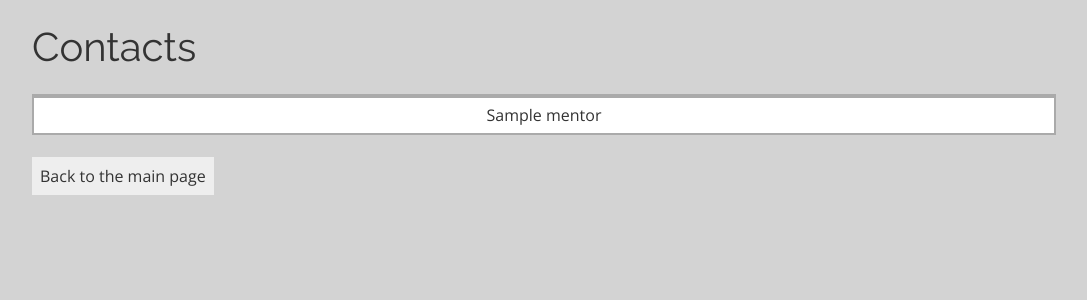
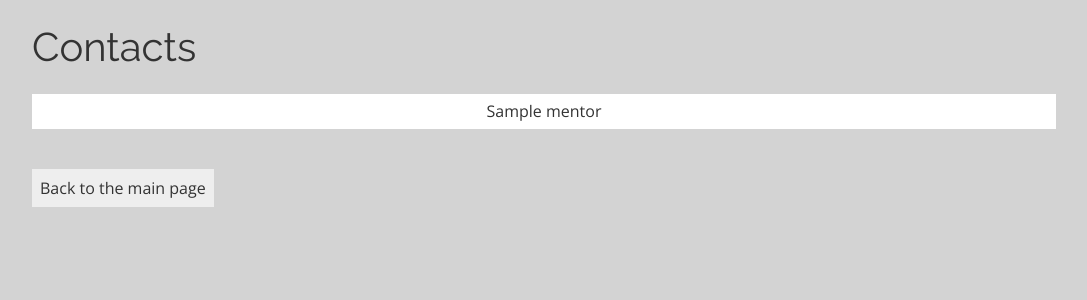
Before and after one commit to gergelyNemeth/application-process-basic-sql, a Flask app: page /contacts in a window 1280 px wide. Shown: the part 75-375 px from the top of the page, without its empty margins (96-1183 px from the left). Run offline with Flask 2, Linux system fonts and the light colour scheme; a database or web service that is not in the repository returns one stand-in record (values such as "Sample title"); some libraries are stand-ins or nearby versions.

Commit message:
Fix the html code of the result table and change its style in css

```diff
--- a/static/style.css
+++ b/static/style.css
@@ -84,28 +84,43 @@ a:hover {
 
 table {
     background-color: #aaa;
-    margin: 1em 0 2em;
+    margin: 1em 0 3em;
     width: 100%;
+    border-collapse: collapse;
 }
 
 thead {
-    background-color: #d3d3d3;
+    background-color: #aaa;
 }
 
 th {
-    color: #333;
+    color: #fff;
     font-weight: normal;
 }
 
 td,
 th {
+    border: 2px solid #d3d3d3;
+    border-top: none;
     padding: 0.5em;
     text-align: center;
+
+}
+
+th:first-child,
+td:first-child{
+    border-left: none;
+}
+
+th:last-child,
+td:last-child {
+    border-right: none;
 }
 
 td {
     background-color: #fff;
 }
+
 tbody tr:hover td {
     background-color: #eee;
 }
--- a/templates/query_result.html
+++ b/templates/query_result.html
@@ -23,8 +23,8 @@
                     {% endfor %}
                     </tr>
                 </thead>
-            {% for row in table %}
                 <tbody>
+                {% for row in table %}
                     <tr>
                     {% for cell in row %}
                         {% if cell == ' ' %}
@@ -33,8 +33,8 @@
                         <td>{{ cell }}</td>
                     {% endfor %}
                     </tr>
+                {% endfor %}
                 </tbody>
-            {% endfor %}
             </table>
 
             <p><a href="/" class="back-btn">Back to the main page</a></p>
```
